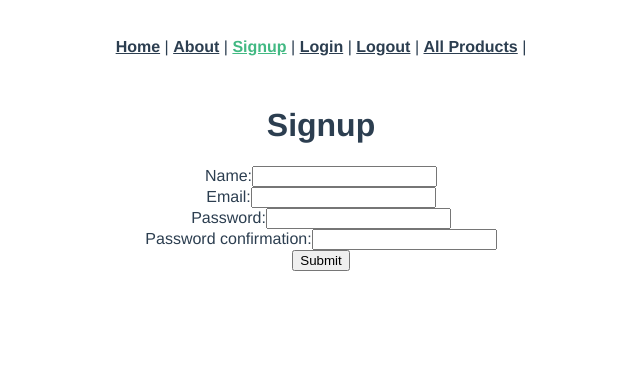
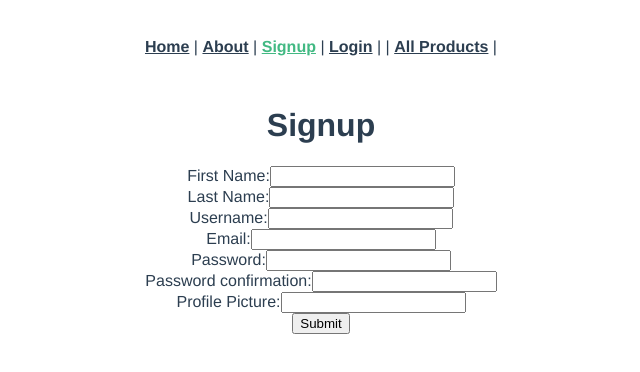
Before and after one commit to megscherz/alternatively_green_app, a Vue app: page /signup in a window 1280 px wide. Shown: the top 372 px of the page, without its empty margins (319-959 px from the left). Built offline with nearby package versions, Linux system fonts and the light colour scheme.

Commit message:
adds isLoggedIn feature'

```diff
--- a/src/App.vue
+++ b/src/App.vue
@@ -4,17 +4,37 @@
     |
     <router-link to="/about">About</router-link>
     |
-    <router-link to="/signup">Signup</router-link>
+    <router-link v-if="!isLoggedIn" to="/signup">Signup</router-link>
     |
-    <router-link to="/login">Login</router-link>
+    <router-link v-if="!isLoggedIn" to="/login">Login</router-link>
     |
-    <router-link to="/logout">Logout</router-link>
+    <router-link v-if="isLoggedIn" to="/logout">Logout</router-link>
     |
     <router-link to="/products">All Products</router-link>
     |
   </div>
   <router-view />
 </template>
+
+<script>
+export default {
+  data: function () {
+    return {
+      isLoggedIn: !!localStorage.jwt,
+    };
+  },
+  watch: {
+    $route: function () {
+      this.isLoggedIn = !!localStorage.jwt;
+    },
+  },
+  methods: {
+    // isLoggedIn: function () {
+    //   return localStorage.getItem("jwt");
+    // }
+  },
+};
+</script>
 
 <style>
 #app {
--- a/src/views/ProductsIndex.vue
+++ b/src/views/ProductsIndex.vue
@@ -27,6 +27,9 @@ export default {
     <div v-for="product in products" v-bind:key="product.id">
       <h2>{{ product.name }}</h2>
       <img v-bind:src="product.image_url" v-bind:alt="product.name" />
+      <p>Description: {{ product.description }}</p>
+      <p>Price: {{ product.price }}</p>
+      <p>Ingredients: {{ product.ingredients }}</p>
     </div>
   </div>
 </template>
--- a/src/views/Signup.vue
+++ b/src/views/Signup.vue
@@ -32,8 +32,16 @@ export default {
         <li v-for="error in errors" v-bind:key="error">{{ error }}</li>
       </ul>
       <div>
-        <label>Name:</label>
-        <input type="text" v-model="newUserParams.name" />
+        <label>First Name:</label>
+        <input type="text" v-model="newUserParams.first_name" />
+      </div>
+      <div>
+        <label>Last Name:</label>
+        <input type="text" v-model="newUserParams.last_name" />
+      </div>
+      <div>
+        <label>Username:</label>
+        <input type="text" v-model="newUserParams.user_name" />
       </div>
       <div>
         <label>Email:</label>
@@ -47,6 +55,10 @@ export default {
         <label>Password confirmation:</label>
         <input type="password" v-model="newUserParams.password_confirmation" />
       </div>
+      <div>
+        <label>Profile Picture:</label>
+        <input type="text" v-model="newUserParams.image_url" />
+      </div>
       <input type="submit" value="Submit" />
     </form>
   </div>
```
